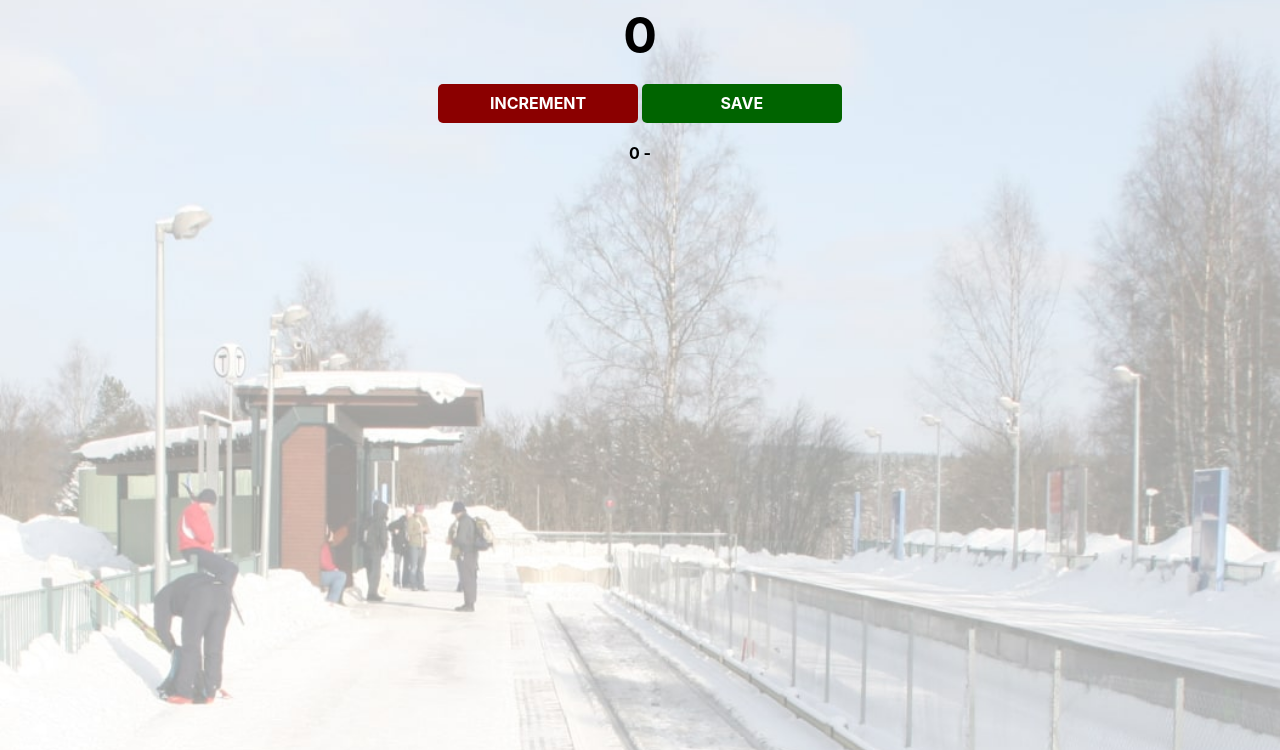
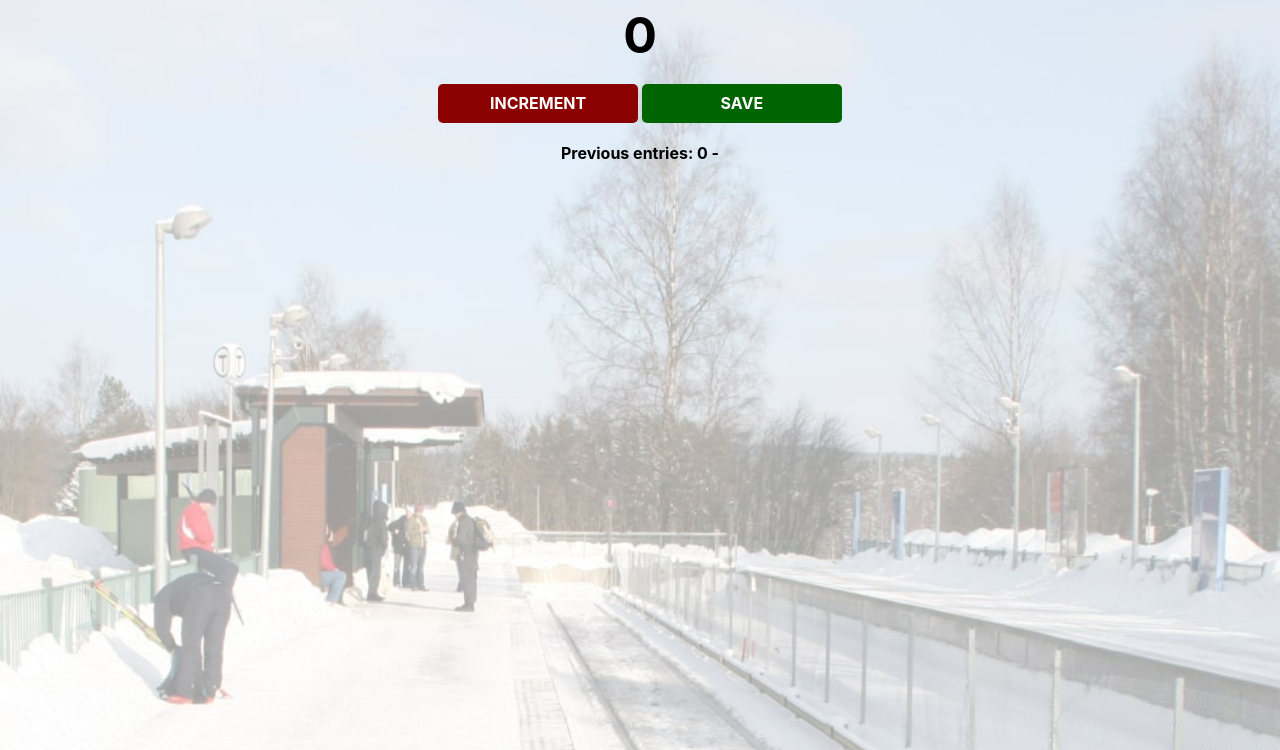
Before and after one commit to shankuo/ScrimbaLearnJS-PeopleCounter, a plain HTML site: page index.html in a window 1280 px wide. Both pictures are taken after a click on the button "SAVE". Shown: the part 50-800 px from the top of the page. Drawn offline with nearby package versions, Linux system fonts and the light colour scheme.

Commit message:
space add for Previous

```diff
--- a/index.js
+++ b/index.js
@@ -5,16 +5,16 @@
 let count = 0
 let countEl = document.getElementById('count-el');
 let saveEl = document.getElementById('save-el');
+console.log(saveEl);
 
 function increment() {
     count += 1;
-    console.log(count);
     countEl.textContent = count;
 }
 
 function save() {
     let countStr = count + " - ";
-    saveEl.textContent = countStr;
+    saveEl.textContent += countStr;
     count = 0;
     countEl.textContent = 0;
 }
```
Also changed, not shown: index.html (+1 -1 lines).
